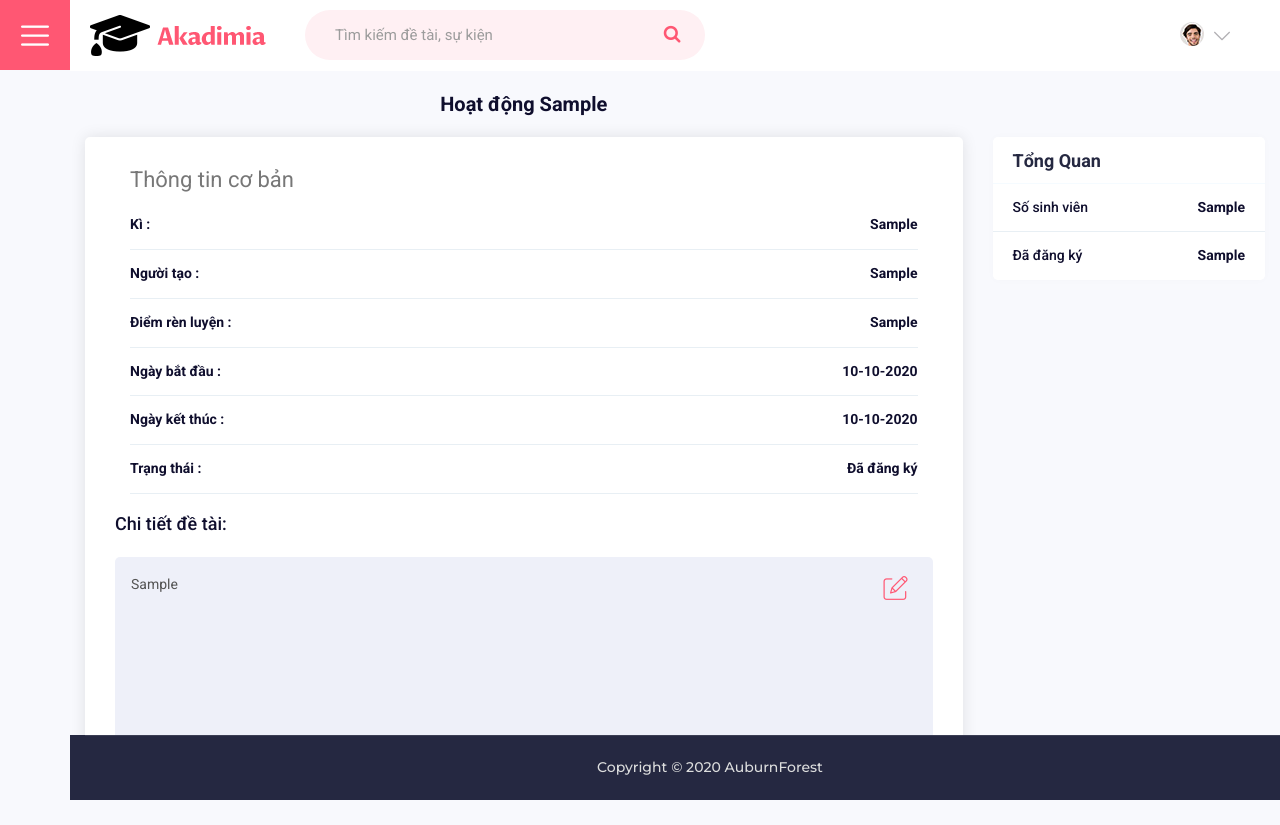
After one commit to tranngoc769/Portal_Django, a Django app: template portal/templates/portal/giangvien/chitiet_hoatdong.html in a window 1280 px wide. The commit adds this page. Run offline with Django 3.2, Linux system fonts and the light colour scheme; the template is opened without the code that fills it: most values are stand-ins (such as "Sample title", 1, 10 or a date in 2020); some libraries are stand-ins or nearby versions.

Commit message:
view detail project

```diff
--- /dev/null
+++ b/portal/templates/portal/giangvien/chitiet_hoatdong.html
@@ -0,0 +1,67 @@
+{% extends "../../pages/base.html" %} {% load static %} {% block title %} Danh sách hoạt động {% endblock %} {% block content %}
+<div class="page-wrapper">
+    <div class="preloader"></div>
+    {% include './header.html' %}
+    <div class="sidebar-page-container">
+        <div class="auto-container">
+            <div class="row clearfix">
+                <div class="content-side col-lg-9 col-md-12 col-sm-12">
+                    <div class="sec-title">
+                        <h4 style="font-size: 20px">Hoạt động {{TenDeTai}}</h4>
+                    </div>
+                    <div class="checkout-section">
+                        <div class="col-lg-12 col-md-12 col-sm-12 form-group">
+                            <h4>Thông tin cơ bản</h4>
+                        </div>
+                        <div class="col-lg-12 col-md-12 col-sm-12 form-group">
+                            <div class="order-box">
+                                <ul>
+                                    <li name="loaiDT" loai="{{IdLoai}}" class="clearfix"><b>Kì :</b><span class="pull-right">{{Ki}}</span></li>
+                                    <li class="clearfix"><b>Người tạo :</b> <span class="pull-right">{{HoTen}}</span></li>
+                                    <li class="clearfix"><b>Điểm rèn luyện :</b> <span class="pull-right">{{DiemRL}}</span></li>
+                                    <li class="clearfix"><b>Ngày bắt đầu :</b><span class="pull-right">{{NgayBD|date:'d-m-Y'}}</span></li>
+                                    <li class="clearfix"><b>Ngày kết thúc :</b><span class="pull-right">{{NgayKT|date:'d-m-Y'}}</span></li>
+                                    <li class="clearfix"><b>Trạng thái :</b><span class="pull-right">
+                                {% if DangThucHien == 0 %}Đang chờ đăng ký {% else %} Đã đăng ký{% endif %}</span></li>
+                                </ul>
+                            </div>
+                        </div>
+                        <h6>Chi tiết đề tài:</h6>
+                        <div class="checkout-form">
+                            <form method="post" action="/">
+                                <div class="row clearfix">
+                                    <div class="col-lg-12 col-md-12 col-sm-12 form-group">
+                                        <span class="icon flaticon-edit-3"></span>
+                                        <textarea disabled class="" placeholder="Chi Tiết">{{ChiTiet}}</textarea>
+                                    </div>
+                                </div>
+                            </form>
+                        </div>
+                    </div>
+                </div>
+                <div class="sidebar-side col-lg-3 col-md-12 col-sm-12">
+                    <aside class="sidebar sticky-top">
+                        <div class="sec-title">
+                            <h4 style="font-size: 20px; color:transparent">Chi Tiết</h4>
+                        </div>
+                        <div class="sidebar-widget order-widget">
+                            <div class="widget-content">
+                                <div class="sidebar-title">
+                                    <h6>Tổng quan</h6>
+                                </div>
+                                <div class="order-box">
+                                    <ul>
+                                        <li class="clearfix">Số sinh viên <span class="pull-right">{{SoLuong}}</span></li>
+                                        <li class="clearfix">Đã đăng ký <span class="pull-right">{{DaDangKi}}</span></li>
+                                    </ul>
+                                </div>
+                            </div>
+                        </div>
+                    </aside>
+                </div>
+            </div>
+        </div>
+    </div>
+    <!-- Main Footer -->
+    <!-- Sidebar Nav -->
+    {% include './sidebar.html' %} {% endblock %}
--- a/portal/templates/portal/giangvien/ql_hoatdong.html
+++ b/portal/templates/portal/giangvien/ql_hoatdong.html
@@ -37,7 +37,7 @@
                             <tbody>
                                 {% for deTai in DS_DeTai %}
                                 <tr>
-                                    <td>{{deTai.IdDeTai}}</td>
+                                    <td>{{deTai.IdHoatDong}}</td>
                                     <td>
                                         <b>{{deTai.TenHoatDong}}</b>
                                     </td>
--- a/portal/templates/portal/giangvien/sidebar.html
+++ b/portal/templates/portal/giangvien/sidebar.html
@@ -14,11 +14,10 @@
 <div class="sidenav-list ">
     <ul class="navbar ">
         <li><a href="/"><i class="icon flaticon-home "></i> <span><i class="flaticon-home "></i> Trang chủ</span></a></li>
-        <li><a href="danh-sach-de-tai.html "><i class="icon flaticon-book "></i> <span><i class="flaticon-book "></i>Danh sách đề tài</span></a></li>
-        <li><a href="danh-sach-hoat-dong.html "><i class="icon flaticon-test "></i> <span><i class="flaticon-test "></i>Các hoạt động</span></a></li>
-        <li><a href="de-tai-cua-toi.html "><i class="icon flaticon-report "></i> <span><i class="flaticon-report "></i>Đề tài của tôi</span></a></li>
-        <li><a href="hoat-dong-cua-toi.html "><i class="icon flaticon-test "></i> <span><i class="flaticon-test "></i>Hoạt động của tôi</span></a></li>
-        <li><a href="danh-sach-giang-vien.html "><i class="icon flaticon-pie-chart-1 "></i> <span><i class="flaticon-pie-chart-1 "></i>Giảng viên</span></a></li>
+        <li><a href="/gv/detai"><i class="icon flaticon-book "></i> <span><i class="flaticon-book "></i>Danh sách đề tài</span></a></li>
+        <li><a href="/gv/detaicuatoi"><i class="icon flaticon-test "></i> <span><i class="flaticon-test "></i>Đề tài của tôi</span></a></li>
+        <li><a href="/gv/hoatdong"><i class="icon flaticon-test "></i> <span><i class="flaticon-test "></i>Hoạt động</span></a></li>
+        <li><a href="/gv/hoatdongcuatoi"><i class="icon flaticon-pie-chart-1 "></i> <span><i class="flaticon-pie-chart-1 "></i>Hoạt động của tôi</span></a></li>
         <li><a href="cai-dat.html "><i class="icon flaticon-file "></i> <span><i class="flaticon-file "></i>Quản lý tài khoản</span></a></li>
         <li><a href="huong-dan.html "><i class="icon flaticon-information "></i> <span><i class="flaticon-information "></i>Hướng dẫn</span></a></li>
         <li><a href="/dangxuat"><i class="icon flaticon-new-window "></i> <span><i class="flaticon-new-window "></i>Đăng xuất</span></a></li>
@@ -35,23 +34,13 @@
     <div class="hidden-bar-wrapper ">
         <div class="heading ">Quản lý đề tài</div>
         <ul class="pages-list ">
-            <li><a href="/gv/detai "><span class="icon flaticon-book "></span>Danh sách đề tài</a></li>
+            <li><a href="/gv/detai"><span class="icon flaticon-book "></span>Danh sách đề tài</a></li>
             <li><a href="/gv/detaicuatoi"><span class="icon flaticon-category "></span>Đề tài của tôi</a></li>
-        </ul>
-        <div class="heading ">Quản lý đề tài</div>
-        <ul class="pages-list ">
-            <li><a href="dashboard.html "><span class="icon flaticon-home "></span>Danh sách đề tài</a></li>
-            <li><a href="manage-course.html "><span class="icon flaticon-test "></span>Danh sách đăng ký đề tài</a></li>
-        </ul>
-        <div class="heading ">Quản lý đề tài</div>
-        <ul class="pages-list ">
-            <li><a href="enrolled-courses.html "><span class="icon flaticon-test "></span>Danh sách đề tài</a></li>
-            <li><a href="certificate.html "><span class="icon flaticon-skills "></span>Danh sách đăng ký đề tài</a></li>
         </ul>
         <div class="heading ">Quản lý hoạt động</div>
         <ul class="pages-list ">
-            <li><a href="blog-detail.html "><span class="icon flaticon-article "></span>Danh sách hoạt động</a></li>
-            <li><a href="not-found.html "><span class="icon flaticon-garbage "></span>Danh sách đăng ký hoạt động</a></li>
+            <li><a href="/gv/hoatdong"><span class="icon flaticon-article "></span>Danh sách hoạt động</a></li>
+            <li><a href="/gv/hoatdongcuatoi"><span class="icon flaticon-garbage "></span>Danh sách hoạt động của tôi</a></li>
         </ul>
         <div class="heading ">Môn Học</div>
         <ul class="pages-list ">
--- a/portal/urls/gv_urls.py
+++ b/portal/urls/gv_urls.py
@@ -30,7 +30,7 @@ urlpatterns = [
     # path('detai/<trang>', views.ds_detai, name='ds_detai'),
     path('hoatdongcuatoi/', views.my_hoatdong, name='my_hoatdong'),
     path('hoatdongcuatoi/<int:trang>', views.my_hoatdong, name='my_hoatdong'),
-    # path('detai/chitiet/<int:detaiID>', views.chitiet_detai, name='chitiet_detai'),
+    path('hoatdong/chitiet/<int:hoatdongID>', views.chitiet_hoatdong, name='chitiet_hoatdong'),
 
 
 ]
```
Also changed, not shown: portal/views/gv_views.py (+30 -1 lines).
